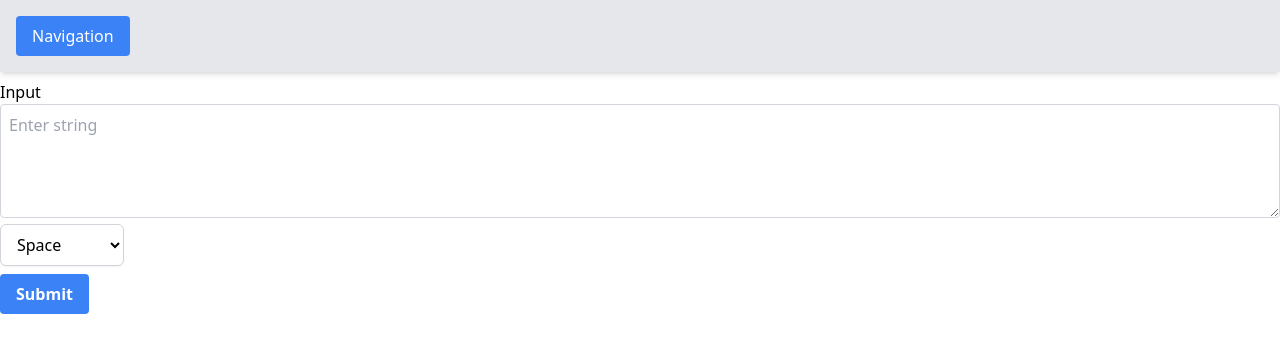
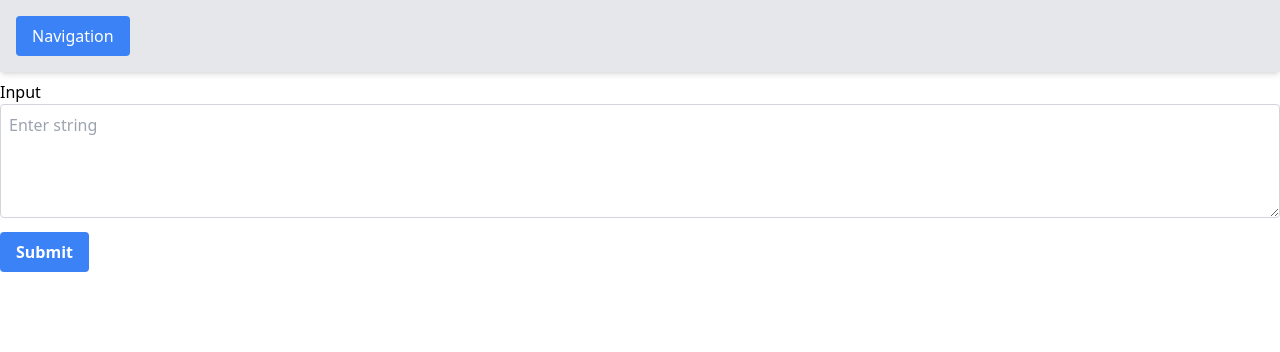
Before and after one commit to Niewski/aoc23-front, an Angular app: page /day1 in a window 1280 px wide. Shown: the top 352 px of the page. Built offline with nearby package versions, Linux system fonts and the light colour scheme.

Commit message:
split by newline

```diff
--- a/src/app/day-one/day-one.component.html
+++ b/src/app/day-one/day-one.component.html
@@ -1,13 +1,6 @@
   <div class="block mb-4">
     <h3 class="mt-2">Input</h3>
     <textarea class="w-full p-2 border border-gray-300 rounded focus:outline-none focus:border-blue-500" rows="4" [(ngModel)]="inputString" placeholder="Enter string" name="inputBox"></textarea>
-    <select [(ngModel)]="separator" name="separatorSelector" class="block px-3 py-2 border border-gray-300 bg-white rounded-md shadow-sm focus:outline-none focus:ring-indigo-500 focus:border-indigo-500">
-      <option value=" ">Space</option>
-      <option value="newline">NewLine</option>
-      <option value=",">Comma</option>
-      <option value=";">Semicolon</option>
-      <!-- Add other separators as needed -->
-    </select>
     <button (click)="submit()" class="mt-2 bg-blue-500 text-white font-bold py-2 px-4 rounded">Submit</button>
   </div>
 
--- a/src/app/day-one/day-one.component.ts
+++ b/src/app/day-one/day-one.component.ts
@@ -12,20 +12,12 @@ import { ApiService } from '../api.service';
 })
 export class DayOneComponent {
   inputString: string = '';
-  separator: string = ' ';
   resultPartOne: number | null = null;
   resultPartTwo: number | null = null;
   constructor(private apiService: ApiService) { }
 
   submit() {
-    var inputs = [] as string[];
-    if (this.separator === 'newline') {
-      // Handle new line as a special case
-      inputs = this.inputString.split(/\r?\n/).filter(input => input.trim() !== '');
-    } else {
-      // For other separators, use them as is
-      inputs = this.inputString.split(this.separator).filter(input => input.trim() !== '');
-    }
+    var inputs = this.inputString.split(/\r?\n/).filter(input => input.trim() !== '');
     console.log('Inputs: ', inputs);
     this.apiService.solveDayOne(inputs).subscribe({
       next: (response) => {
```
